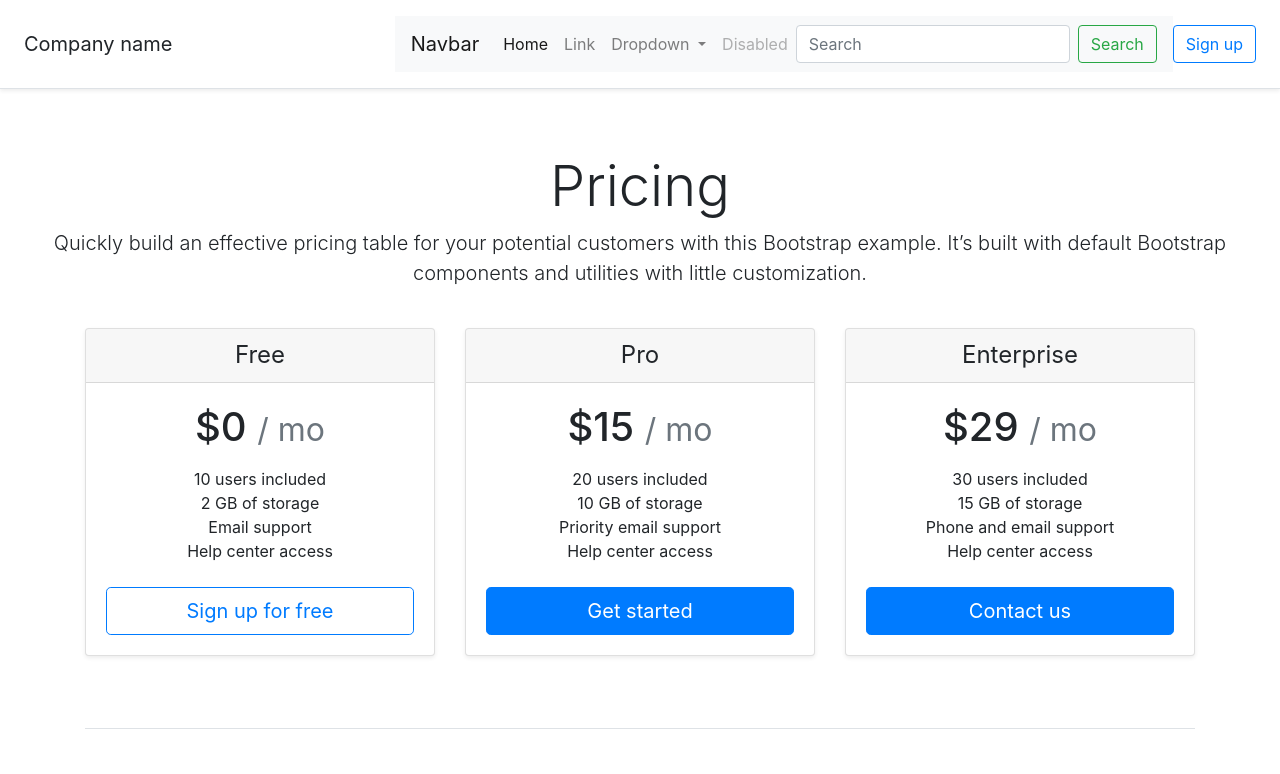
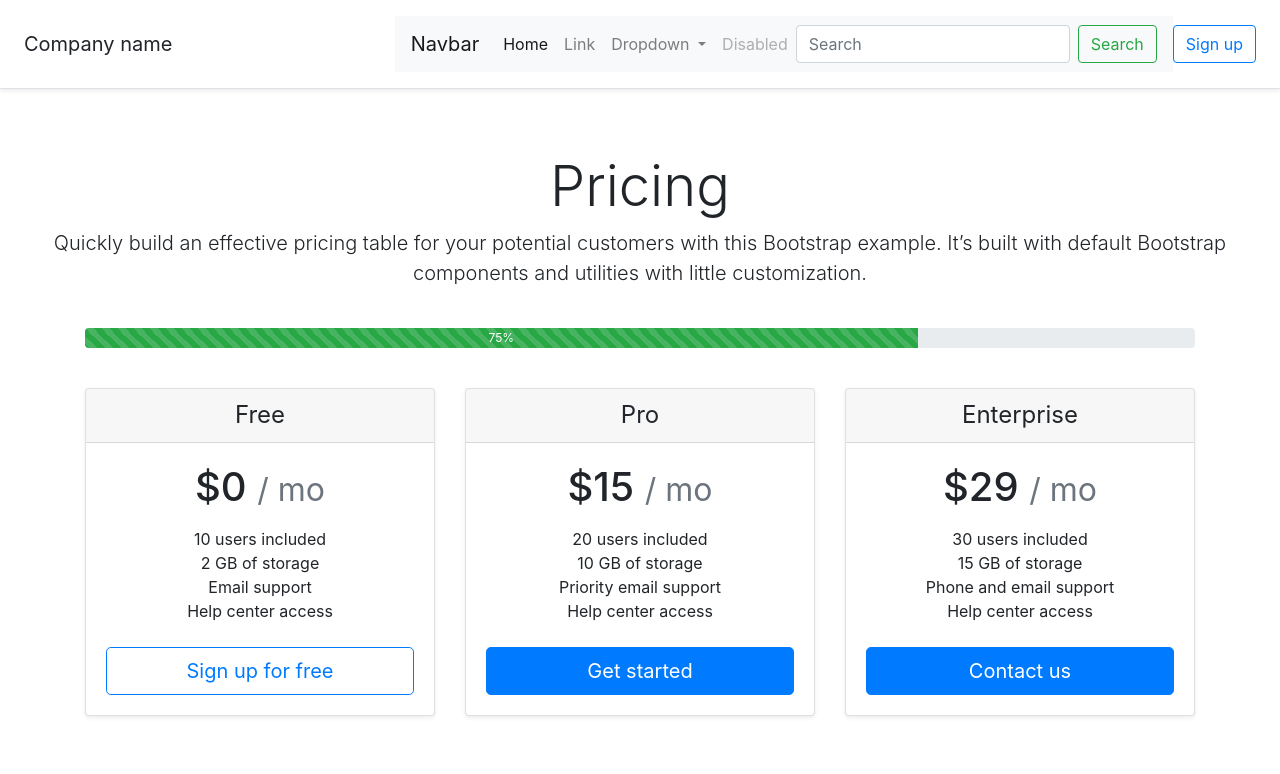
Before and after one commit to HELENE-AUERBACH/The-Hacking-Project-pricing, a plain HTML site: page index.html in a window 1280 px wide. Shown: the top 774 px of the page. Drawn offline with nearby package versions, Linux system fonts and the light colour scheme.

Commit message:
Ajout d'une barre de progrès au-dessus des trois cartes de prix, à rayures, remplie aux deux tiers et en couleur success.

```diff
--- a/index.html
+++ b/index.html
@@ -78,6 +78,9 @@
     </div>
 
     <div class="container">
+      <div class="progress" style="height: 20px; margin-bottom: 1rem">
+        <div class="progress-bar w-75 bg-success progress-bar-striped progress-bar-animated" role="progressbar" aria-valuenow="75" aria-valuemin="0" aria-valuemax="100">75%</div>
+      </div><br>
       <div class="card-deck mb-3 text-center">
         <div class="card mb-4 shadow-sm">
           <div class="card-header">
```
